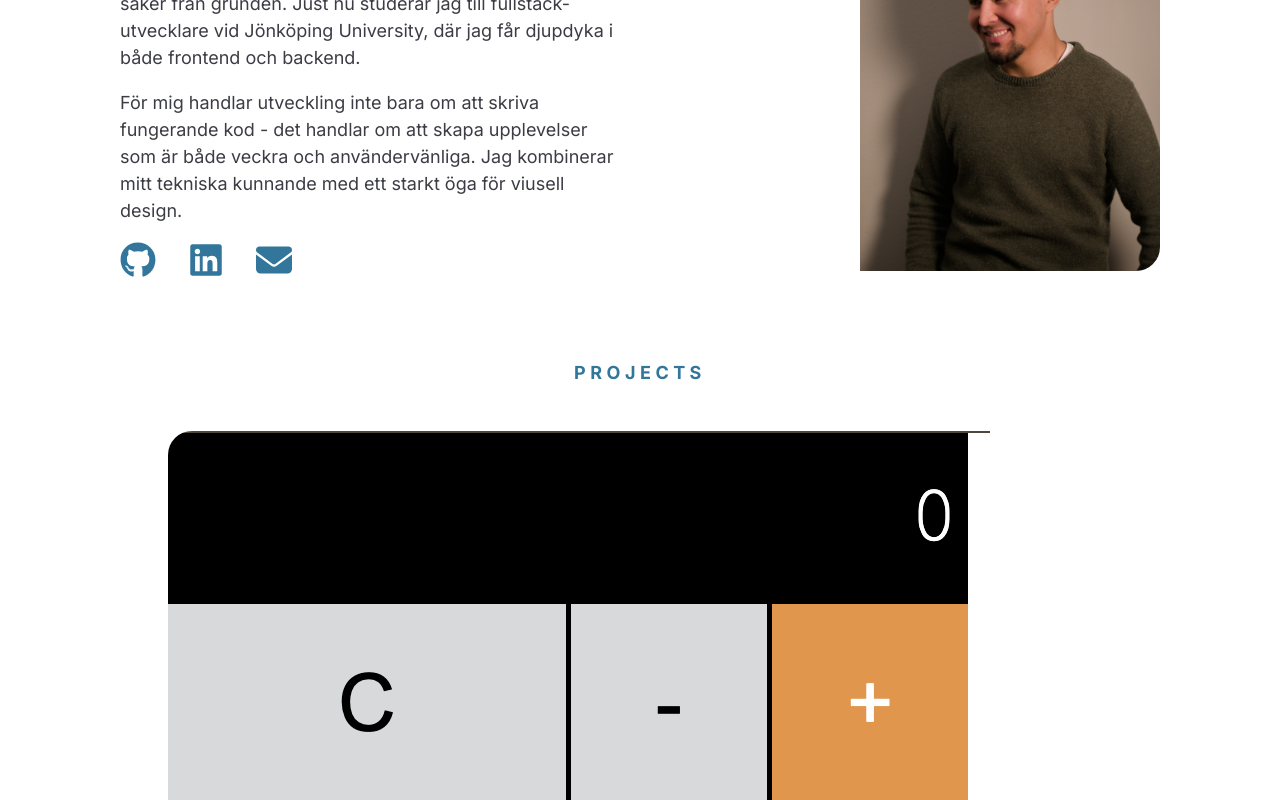
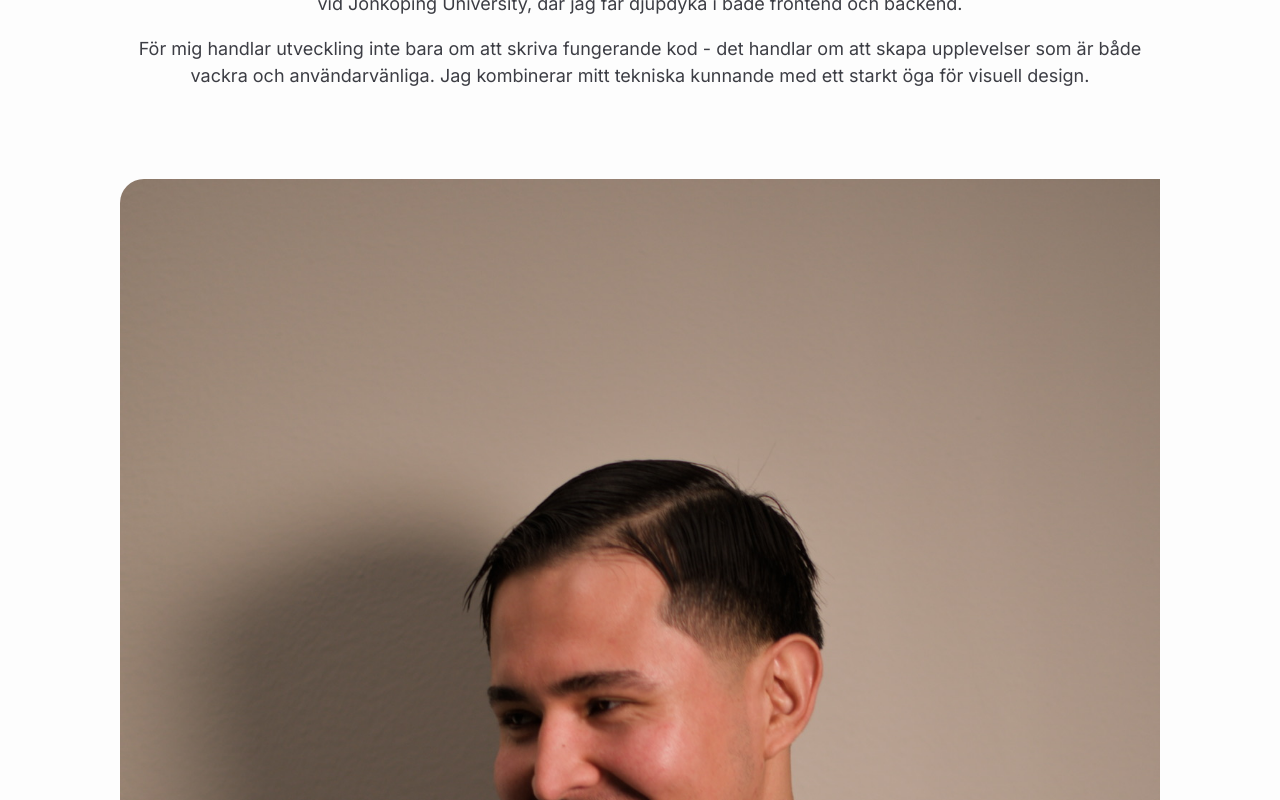
Before and after one commit to ItsReza1/ItsReza1.github.io, a plain HTML site: page index.html in a window 1280 px wide. Shown: the part 220-1020 px from the top of the page. Drawn offline with Linux system fonts and the light colour scheme; a web font is replaced by a local one.

Commit message:
Jag ändrade grundstrukturen på html filen och ändrade Css filen eftersom jag ändrade klass namnet på dem

```diff
--- a/css-folder/main.css
+++ b/css-folder/main.css
@@ -1,7 +1,7 @@
 /* starting variables for the site */
 :root {
   --white: #f8fafc;
-  --platinum: ##fdfdfd;
+  --platinum: #fdfdfd;
   --windsurfing: #32779b;
   --marina: #5a91c7;
   --gray: #9a9a9a;
@@ -25,14 +25,16 @@ html {
   margin: 0 auto;
   padding: 1rem;
 }
-/* Basic page set to our font size and font family. Link to the font family in CodePen under Settings - CSS - External stylesheets and pens. */
+
 body {
   font-size: var(--base-font-size);
   font-family: "Inter", sans-serif;
   background-color: var(--platinum);
   color: var(--onyx);
 }
-/* make sure images don't exceed the width of the window */
+
+/* Vi gör så bilden inte går utanför skärmen */
+
 img {
   max-width: 100%;
   border-radius: var(--corners);
@@ -60,6 +62,15 @@ a {
 a:hover {
   color: var(--marina);
 }
+
+.hero {
+  display: grid;
+  grid-template-columns: 1fr;
+  gap: 2rem;
+  text-align: center;
+  align-items: center;
+  margin-bottom: 4rem;
+}
 /* svg styling */
 .icons {
   list-style-type: none;
@@ -81,13 +92,7 @@ ul svg {
 .social:hover {
   fill: var(--marina);
 }
-/* mobile layout for bio */
-.main-article {
-  display: grid;
-  grid-template-columns: 1fr;
-  gap: 2rem;
-  text-align: center;
-}
+
 /* mobile layout for bio */
 .main-article {
   display: grid;
@@ -143,40 +148,46 @@ main {
   margin-bottom: 3rem;
   text-align: center;
 }
-.project {
-  background-color: white;
-  padding: 3rem;
-  border-radius: var(--corners);
-  display: grid;
-  grid-template-columns: 1fr;
-  gap: 3rem;
+
+.section-title {
+  margin-bottom: 2rem;
 }
+
 .projects {
   display: flex;
-  flex-flow: column nowrap;
+  flex-direction: column;
   gap: 3rem;
 }
 
-.project ul {
-  margin: 0;
+.project {
+  background-color: var(--white);
+  padding: 2rem;
+  border-radius: var(--corners);
+  display: grid;
+  grid-template-columns: 1fr; /* Mobil: 1 kolumn */
+  gap: 2rem;
+  text-align: left;
+  box-shadow: 0 4px 6px rgba(0, 0, 0, 0.05);
+}
+
+.tech-tags {
+  margin: 1.5rem 0 0 0;
   padding: 0;
-  list-style-type: none;
+  list-style: none;
   display: flex;
-  flex-flow: row wrap;
-  justify-content: center;
-  gap: 1rem;
+  flex-wrap: wrap;
+  gap: 0.8rem;
 }
-.project li {
+
+.tech-tags li {
   background-color: var(--marina);
   color: var(--white);
-  padding: 0.5rem;
+  padding: 0.5rem 1rem;
   border-radius: var(--corners-sm);
   font-size: calc(var(--base-font-size) * 0.85);
+  font-weight: 600;
 }
 
-.project img {
-  grid-row: 1/2;
+.img-border {
+  border: 1px solid var(--gray);
 }
-.img-border {
-  border: 1px solid var(--onyx);
-}
--- a/index.html
+++ b/index.html
@@ -1,5 +1,5 @@
 <!doctype html>
-<html lang="en">
+<html lang="sv">
   <head>
     <meta charset="UTF-8" />
     <meta name="viewport" content="width=device-width, initial-scale=1.0" />
@@ -14,107 +14,126 @@
   </head>
   <body>
     <div class="wrapper">
-      <article class="main-article">
-        <div class="text">
+      <header class="hero">
+        <div class="hero-content">
           <h2>Frontend Developer</h2>
           <h1>Reza Nourozi</h1>
           <p>
-            Jag är en driven och kreativ student som älskar attt bygga saker
-            från grunden. Just nu studerar jag till fullstack-utvecklare vid
+            Jag är en driven och kreativ student som älskar att bygga saker från
+            grunden. Just nu studerar jag till fullstack-utvecklare vid
             Jönköping University, där jag får djupdyka i både frontend och
             backend.
           </p>
           <p>
             För mig handlar utveckling inte bara om att skriva fungerande kod -
-            det handlar om att skapa upplevelser som är både veckra och
-            användervänliga. Jag kombinerar mitt tekniska kunnande med ett
-            starkt öga för viusell design.
+            det handlar om att skapa upplevelser som är både vackra och
+            användarvänliga. Jag kombinerar mitt tekniska kunnande med ett
+            starkt öga för visuell design.
           </p>
 
           <ul class="icons">
+            <!-- Här kan dina jättelånga SVG-koder ligga precis som förut (har förkortat dem i exemplet för läsbarhet, klistra in dina hela svg-taggar här) -->
             <li>
-              <a href="https://github.com/ItsReza1" target="_blank"
-                ><svg xmlns="http://www.w3.org/2000/svg" viewBox="0 0 496 512">
+              <a
+                href="https://github.com/ItsReza1"
+                target="_blank"
+                aria-label="Github"
+              >
+                <svg
+                  xmlns="http://www.w3.org/2000/svg"
+                  viewBox="0 0 496 512"
+                  class="social"
+                >
                   <title>Github</title>
-                  <path
-                    d="M165.9 397.4c0 2-2.3 3.6-5.2 3.6-3.3 .3-5.6-1.3-5.6-3.6 0-2 2.3-3.6 5.2-3.6 3-.3 5.6 1.3 5.6 3.6zm-31.1-4.5c-.7 2 1.3 4.3 4.3 4.9 2.6 1 5.6 0 6.2-2s-1.3-4.3-4.3-5.2c-2.6-.7-5.5 .3-6.2 2.3zm44.2-1.7c-2.9 .7-4.9 2.6-4.6 4.9 .3 2 2.9 3.3 5.9 2.6 2.9-.7 4.9-2.6 4.6-4.6-.3-1.9-3-3.2-5.9-2.9zM244.8 8C106.1 8 0 113.3 0 252c0 110.9 69.8 205.8 169.5 239.2 12.8 2.3 17.3-5.6 17.3-12.1 0-6.2-.3-40.4-.3-61.4 0 0-70 15-84.7-29.8 0 0-11.4-29.1-27.8-36.6 0 0-22.9-15.7 1.6-15.4 0 0 24.9 2 38.6 25.8 21.9 38.6 58.6 27.5 72.9 20.9 2.3-16 8.8-27.1 16-33.7-55.9-6.2-112.3-14.3-112.3-110.5 0-27.5 7.6-41.3 23.6-58.9-2.6-6.5-11.1-33.3 2.6-67.9 20.9-6.5 69 27 69 27 20-5.6 41.5-8.5 62.8-8.5s42.8 2.9 62.8 8.5c0 0 48.1-33.6 69-27 13.7 34.7 5.2 61.4 2.6 67.9 16 17.7 25.8 31.5 25.8 58.9 0 96.5-58.9 104.2-114.8 110.5 9.2 7.9 17 22.9 17 46.4 0 33.7-.3 75.4-.3 83.6 0 6.5 4.6 14.4 17.3 12.1C428.2 457.8 496 362.9 496 252 496 113.3 383.5 8 244.8 8zM97.2 352.9c-1.3 1-1 3.3 .7 5.2 1.6 1.6 3.9 2.3 5.2 1 1.3-1 1-3.3-.7-5.2-1.6-1.6-3.9-2.3-5.2-1zm-10.8-8.1c-.7 1.3 .3 2.9 2.3 3.9 1.6 1 3.6 .7 4.3-.7 .7-1.3-.3-2.9-2.3-3.9-2-.6-3.6-.3-4.3 .7zm32.4 35.6c-1.6 1.3-1 4.3 1.3 6.2 2.3 2.3 5.2 2.6 6.5 1 1.3-1.3 .7-4.3-1.3-6.2-2.2-2.3-5.2-2.6-6.5-1zm-11.4-14.7c-1.6 1-1.6 3.6 0 5.9 1.6 2.3 4.3 3.3 5.6 2.3 1.6-1.3 1.6-3.9 0-6.2-1.4-2.3-4-3.3-5.6-2z"
-                    class="social"
-                  /></svg
-              ></a>
+                  <path d="..." />
+                </svg>
+              </a>
             </li>
             <li>
               <a
                 href="https://www.linkedin.com/in/reza-nourozi/"
                 target="_blank"
-                ><svg xmlns="http://www.w3.org/2000/svg" viewBox="0 0 448 512">
+                aria-label="LinkedIn"
+              >
+                <svg
+                  xmlns="http://www.w3.org/2000/svg"
+                  viewBox="0 0 448 512"
+                  class="social"
+                >
                   <title>LinkedIn</title>
-                  <path
-                    d="M416 32H31.9C14.3 32 0 46.5 0 64.3v383.4C0 465.5 14.3 480 31.9 480H416c17.6 0 32-14.5 32-32.3V64.3c0-17.8-14.4-32.3-32-32.3zM135.4 416H69V202.2h66.5V416zm-33.2-243c-21.3 0-38.5-17.3-38.5-38.5S80.9 96 102.2 96c21.2 0 38.5 17.3 38.5 38.5 0 21.3-17.2 38.5-38.5 38.5zm282.1 243h-66.4V312c0-24.8-.5-56.7-34.5-56.7-34.6 0-39.9 27-39.9 54.9V416h-66.4V202.2h63.7v29.2h.9c8.9-16.8 30.6-34.5 62.9-34.5 67.2 0 79.7 44.3 79.7 101.9V416z"
-                    class="social"
-                  /></svg
-              ></a>
+                  <path d="..." />
+                </svg>
+              </a>
             </li>
             <li>
-              <a href="mailto:reza.nourozi680@gmail.com"
-                ><svg xmlns="http://www.w3.org/2000/svg" viewBox="0 0 512 512">
+              <a href="mailto:reza.nourozi680@gmail.com" aria-label="Email">
+                <svg
+                  xmlns="http://www.w3.org/2000/svg"
+                  viewBox="0 0 512 512"
+                  class="social"
+                >
                   <title>Email</title>
-                  <path
-                    d="M48 64C21.5 64 0 85.5 0 112c0 15.1 7.1 29.3 19.2 38.4L236.8 313.6c11.4 8.5 27 8.5 38.4 0L492.8 150.4c12.1-9.1 19.2-23.3 19.2-38.4c0-26.5-21.5-48-48-48L48 64zM0 176L0 384c0 35.3 28.7 64 64 64l384 0c35.3 0 64-28.7 64-64l0-208L294.4 339.2c-22.8 17.1-54 17.1-76.8 0L0 176z"
-                    class="social"
-                  /></svg
-              ></a>
+                  <path d="..." />
+                </svg>
+              </a>
             </li>
           </ul>
         </div>
+
         <img
           src="img/01E8366C-0075-4A6D-82EA-A8F958153A7F_1_102_o.jpeg"
-          alt="Reza Nourozi."
+          alt="Porträtt av Reza Nourozi"
         />
-      </article>
+      </header>
+
       <main>
-        <h2>Projects</h2>
-        <div class="projects">
+        <h2 class="section-title">Projects</h2>
+
+        <!-- PROJEKT: Använder section för att gruppera liknande innehåll -->
+        <section class="projects">
           <article class="project">
-            <div class="text">
+            <div class="project-info">
               <h3>CSS Layouts</h3>
               <p>
-                Detta är en av projekt jag byggde för att lära mig om flexbox
-                och olika CSS regler. Gränssnittet är byggt med HTML5 och CSS
+                Detta är ett av projekten jag byggde för att lära mig om flexbox
+                och olika CSS-regler. Gränssnittet är byggt med HTML5 och CSS
                 för designen, men nu ska jag fortsätta jobba med den för att
                 hantera all logik och funktion med JavaScript.
               </p>
-              <ul>
+              <ul class="tech-tags">
                 <li>HTML</li>
                 <li>CSS</li>
                 <li>JavaScript</li>
               </ul>
             </div>
-            <img src="img/calc.png" alt="Miniräkanre" />
+            <img src="img/calc.png" alt="Skärmavbild av miniräknare-app" />
           </article>
+
           <article class="project">
-            <div class="text">
+            <div class="project-info">
               <h3>HTML & CSS</h3>
               <p>
                 Detta var ett av mina tidigaste praktiska projekt där jag
-                använde HTML och CSS för att bygga en webbsida.Under
+                använde HTML och CSS för att bygga en webbsida. Under
                 utvecklingsprocessen fick jag lära mig hur man sätter upp
                 sidstruktur, kopplar samman olika resurser med länkar, och
-                använder CSS-regler för att designa och testa, samt anppsa
-                visuella uttryck.
+                använder CSS-regler för att designa och anpassa visuella
+                uttryck.
               </p>
-              <ul>
+              <ul class="tech-tags">
                 <li>HTML</li>
                 <li>CSS</li>
               </ul>
             </div>
             <img
               src="img/exprojekt1.png"
-              alt="En enkel projekt"
+              alt="Skärmavbild av enkelt webbprojekt"
               class="img-border"
             />
           </article>
-        </div>
+        </section>
       </main>
+
       <footer>
         <h2 class="h2-footer">Other Projects</h2>
         <div class="footer-text">
@@ -133,7 +152,7 @@
           </div>
         </div>
 
-        <h2 class="h2-footer">Contact</h2>
+        <h2 class="h2-footer">Kontakt</h2>
         <ul class="icons">
           <li>
             <a href="https://github.com/ItsReza1" target="_blank"
```
